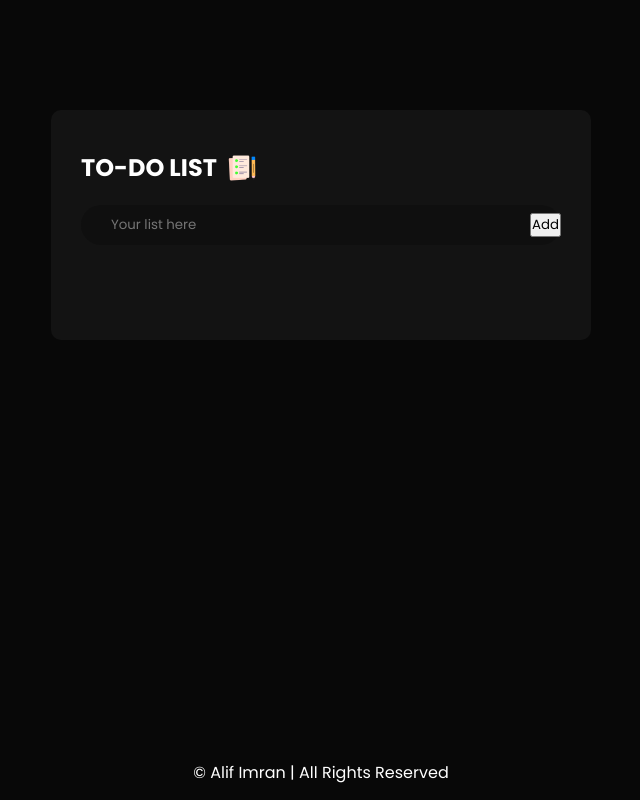
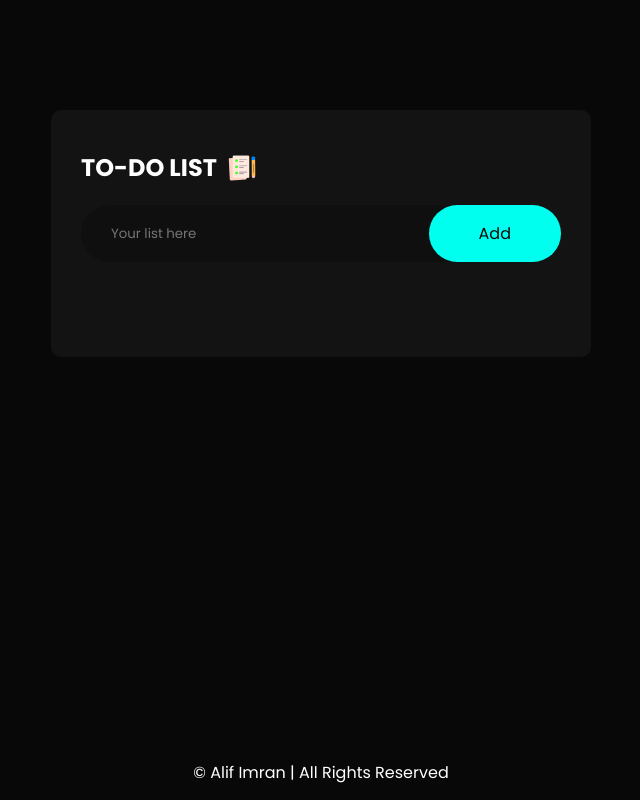
Before and after one commit to alifimranovi/todoList, a plain HTML site: page index.html in a window 1280 px wide. Shown: the whole page, without its empty margins (319-959 px from the left). Drawn offline with Linux system fonts and the light colour scheme.

Commit message:
Update style.css

```diff
--- a/style.css
+++ b/style.css
@@ -72,7 +72,7 @@ input{
     padding: 10px;
     color: var(--text-color);
 }
-#addBtn{
+button{
     border: 0;
     outline: 0;
     padding: 16px 50px;
```
